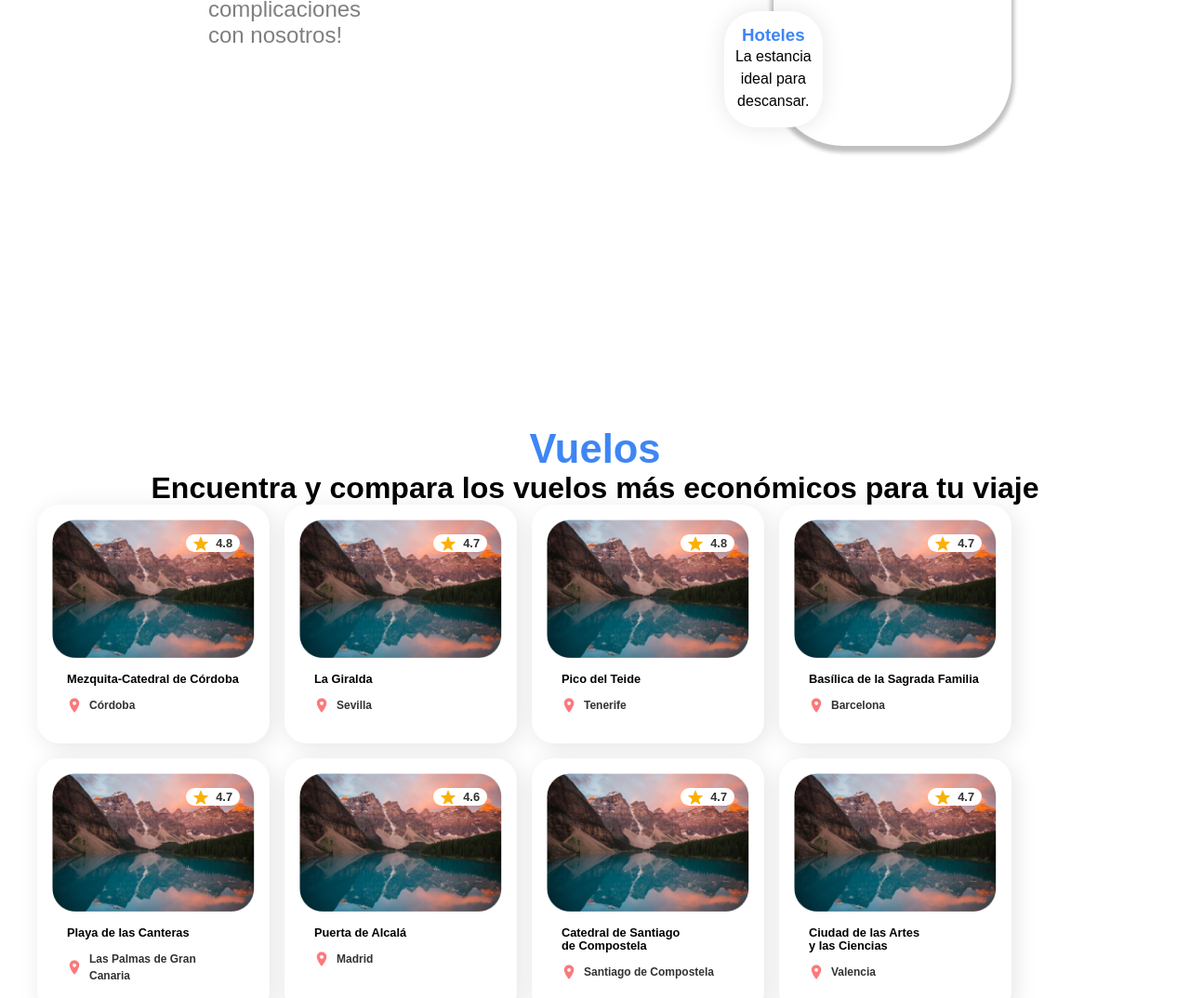
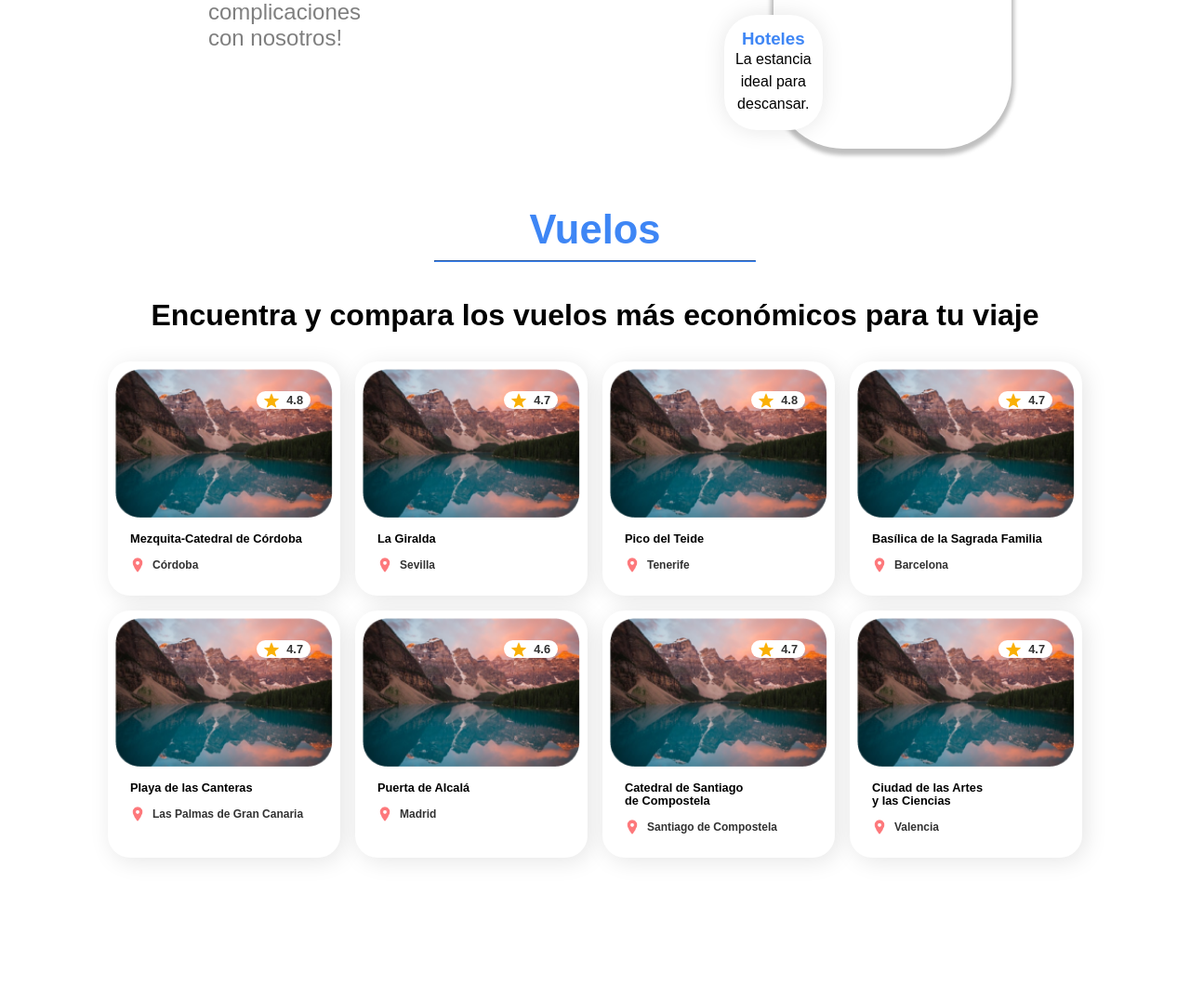
Before and after one commit to Conce131/ducktrip, a website built with Vite: page src/index.html in a window 1280 px wide. Shown: the part 1726-2800 px from the top of the page at 93% size. After the commit the page ends 2713 px from the top, so only its background shows below. Built offline with nearby package versions, Linux system fonts and the light colour scheme; files whose address does not match are found by name.

Commit message:
Fixed section heights and section3 grid

```diff
--- a/src/index.html
+++ b/src/index.html
@@ -90,6 +90,7 @@
     </section>
     <section class="section3">
       <h2 class="section3-title">Vuelos</h2>
+      <hr class="section2-tittle-line" />
       <h3 class="section3-subtitle">
         Encuentra y compara los vuelos más económicos para tu viaje
       </h3>
--- a/src/styles/index.css
+++ b/src/styles/index.css
@@ -13,7 +13,7 @@
 
 section {
   width: 100%;
-  height: 100vh;
+  min-height: 100vh;
 }
 
 /* Nav style */
@@ -319,8 +319,10 @@ nav h1 {
 }
 
 .section3 {
-  margin-top: 400px; /* Quitar margin-top cuando acabe section3 */
-  padding: 50px 40px;
+  padding: 4rem 2rem;
+  display: flex;
+  flex-direction: column;
+  align-items: center;
 }
 
 .section3-title {
@@ -334,20 +336,23 @@ nav h1 {
   text-align: center;
   font-size: 2rem;
   font-weight: 700;
+  padding: 2rem 0;
 }
 
 .section3-grid {
   display: grid;
   grid-gap: 1rem;
   grid-template-columns: repeat(auto-fit, 250px);
+  max-width: 1200px;
   width: 100%;
+  justify-content: center;
 }
 
 .section3-card {
   border-radius: 1.5rem;
   background: var(--white-primary, #fff);
   box-shadow: 4px 4px 25px rgb(0 0 0 / 10%);
-  padding: 1rem;
+  padding: 0.5rem;
   position: relative;
 }
 
```
